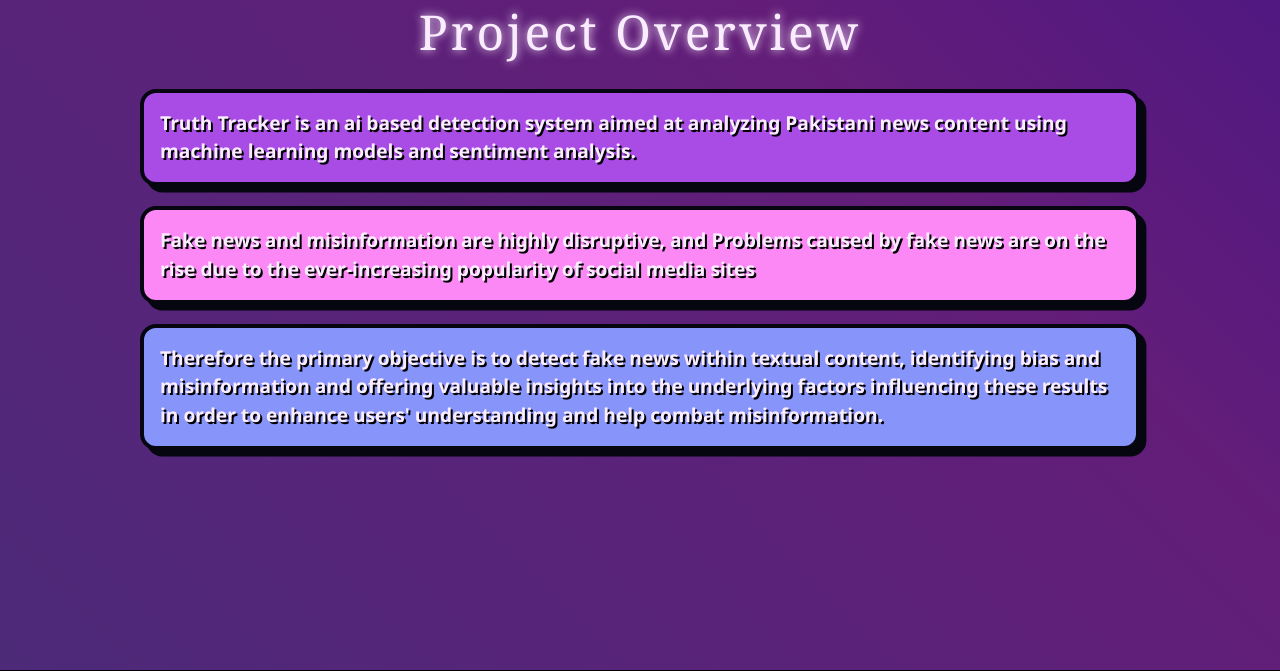
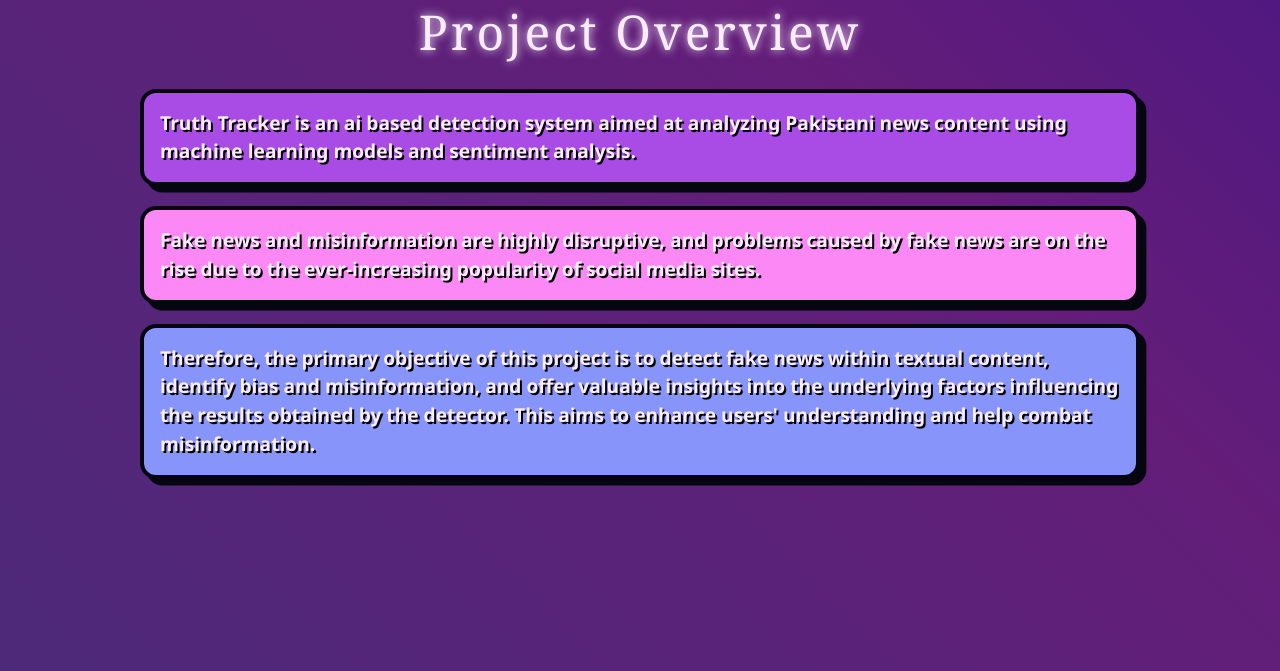
Before and after one commit to maliha-masud/truth-tracker, a Django app: template webapp/myapp/templates/project_overview.html in a window 1280 px wide. Shown: the part 164-835 px from the top of the page. Run offline with Django 5.2, Linux system fonts and the light colour scheme; the template is opened without the code that fills it, so the values that code supplies are empty; parts of the project's set-up code (start-up, migrations or seed data) failed here and were passed over; some libraries are stand-ins or nearby versions.

Commit message:
Update project_overview.html

```diff
--- a/webapp/myapp/templates/project_overview.html
+++ b/webapp/myapp/templates/project_overview.html
@@ -13,14 +13,14 @@
     </div>
 </div>
     <div class="overview-2">
-    <div class="mantra mx-auto">Fake news and misinformation are highly disruptive, and Problems caused by fake news
-        are on the rise due to the ever-increasing popularity of social media sites
+    <div class="mantra mx-auto">Fake news and misinformation are highly disruptive, and problems caused by fake news
+        are on the rise due to the ever-increasing popularity of social media sites.
     </div>
 </div>
     <div class="overview-3">
-    <div class="mantra mx-auto"> Therefore the primary objective is to detect fake news within textual content, identifying bias
-        and misinformation and offering valuable insights into the underlying factors influencing these results
-        in order to enhance users' understanding and help combat misinformation.
+    <div class="mantra mx-auto"> Therefore, the primary objective of this project is to detect fake news within textual content,
+         identify bias and misinformation, and offer valuable insights into the underlying factors influencing the results
+          obtained by the detector. This aims to enhance users' understanding and help combat misinformation.
     </div>
 </div>
 
```
